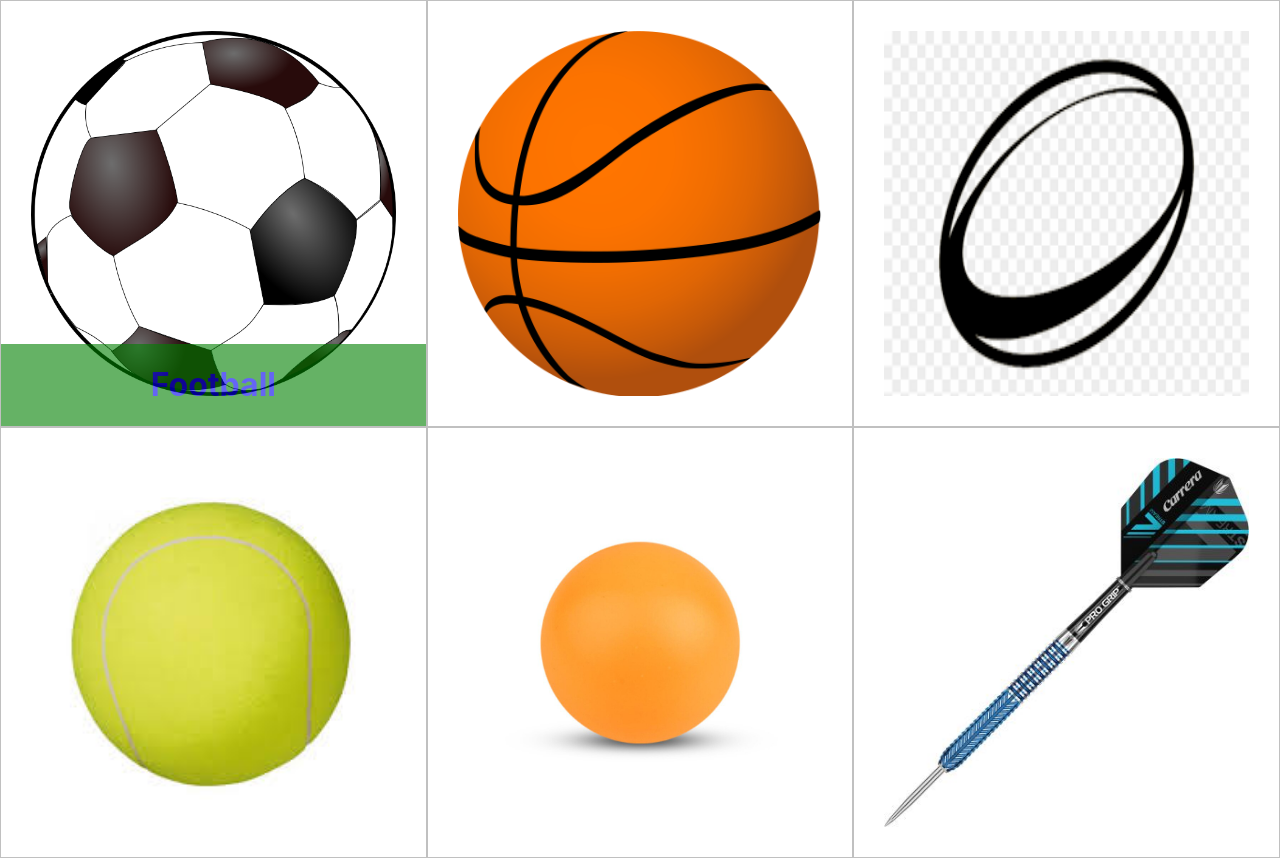
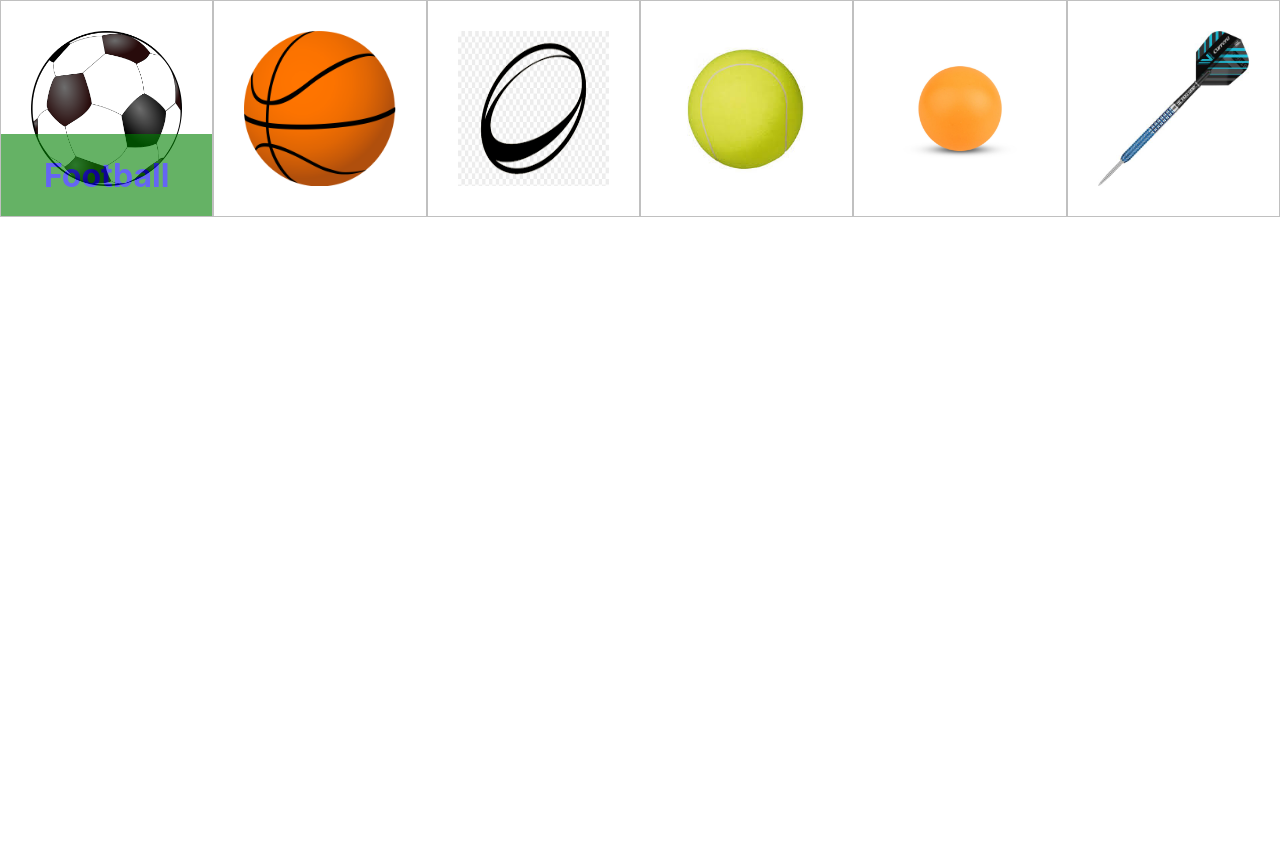
Before and after one commit to mar1n/kodflix1, a React (Create React App) app: page / in a window 1280 px wide. After the commit the page ends 800 px from the top, so only its background shows below. Built offline with nearby package versions, Linux system fonts and the light colour scheme; the HTML template or start-up script is replaced by a standard one.

Commit message:
I finished 'Move the covers data model to a proper front-end data source,',

```diff
--- a/src/Activity.js
+++ b/src/Activity.js
@@ -1,25 +1,17 @@
 import React from 'react';
 
-import football from './football.png';
-import basketball from './basketball.png';
-import tennis from './tennis.jpg';
-import rugby from './rugby.png';
-import pingpong from './ping-pong.jpg';
-import dart from './dart.jpg';
+import getActivity from './activity-get.js';
 import Sport from './Sport.js';
 
 export default function Activity() {
   return (
     <div>
       <div className='containter'>
-          <Sport id='football' name='Football' picture={football} />
-          <Sport id='basketball' name='Basketball' picture={basketball} />
-          <Sport id='rugby' name='Rugby' picture={rugby} />
-        </div>
-        <div className='containter'>
-          <Sport id='tennis' name='Tennis' picture={tennis} />
-          <Sport id='pingpong' name='Ping Pong' picture={pingpong} />
-          <Sport id='dart' name='Dart' picture={dart} />
+        {
+          getActivity().map(activity => (
+            <Sport key={activity.name} id={activity.id} name={activity.name} picture={activity.logo} />
+          ))
+        }
       </div>
     </div>
   );
--- a/src/App.css
+++ b/src/App.css
@@ -7,11 +7,15 @@ img {
   height: 100%;
 }
 .containter {
-  display: flex;
+  /* display: flex;
+  flex-wrap: wrap; */
+  display: grid;
+  grid-template-columns: repeat(auto-fit, minmax(150px, 1fr));
 }
 
 .item {
   flex: 1;
+  flex-basis: 120px;
   padding: 30px;
   border: 1px solid silver;
   position: relative;
@@ -34,9 +38,3 @@ img {
   opacity: .6;
   bottom: 0;
 }
-
-@media only screen and (max-width: 600px) {
-  .containter {
-    flex-direction: column;
-  }
-}
--- a/src/App.js
+++ b/src/App.js
@@ -9,7 +9,7 @@ function App() {
     <Router>
       <div className="App">
         <Route exact path='/' component={Activity} />
-        <Route path='/details' component={Details} />
+        <Route path='/:details' component={Details} />
       </div >
     </Router>
   );
--- a/src/Details.js
+++ b/src/Details.js
@@ -1,9 +1,36 @@
 import React from 'react';
 import { Link } from 'react-router-dom';
-export default function Details() {
-    return(
-        <Link to='/'>
-            <h1>Welcome to the details page, WIP :)</h1>
-        </Link>
-    );
+
+export default class Details extends React.Component {
+
+    constructor () {
+        super();
+        this.state = {
+            welcomeMessage: 'Welcome to the details page, WP!!'
+        };
+    }
+
+    componentDidMount() {
+        setTimeout(() => {
+            this.setState({
+                welcomeMessage: 'The best is yet to come!'
+            })
+            //good stuff heere
+        }, 3000)
+    }
+    render() {
+        return(
+            <Link to='/'>
+                <h1>{this.state.welcomeMessage}</h1>
+            </Link>
+        );
+    }
 }
+
+// export default function Details() {
+//     return(
+//         <Link to='/'>
+//             <h1>Welcome to the details page, WIP :)</h1>
+//         </Link>
+//     );
+// }
--- /dev/null
+++ b/src/activity-get.js
@@ -0,0 +1,18 @@
+import React from 'react';
+import football from './football.png';
+import basketball from './basketball.png';
+import tennis from './tennis.jpg';
+import rugby from './rugby.png';
+import pingpong from './ping-pong.jpg';
+import dart from './dart.jpg'
+
+export default function getActivity() {
+    return [
+      {id: 'football', name: 'Football', logo: football},
+      {id: 'basketball', name: 'Basketball', logo: basketball},
+      {id: 'rugby', name: 'Rugby', logo: rugby},
+      {id: 'tennis', name: 'Tennis', logo: tennis},
+      {id: 'pingpong', name: 'Ping pong', logo: pingpong},
+      {id: 'dart', name: 'Dart', logo: dart},
+    ];
+}
```
Lines whose indentation alone changed are shown as unchanged.
